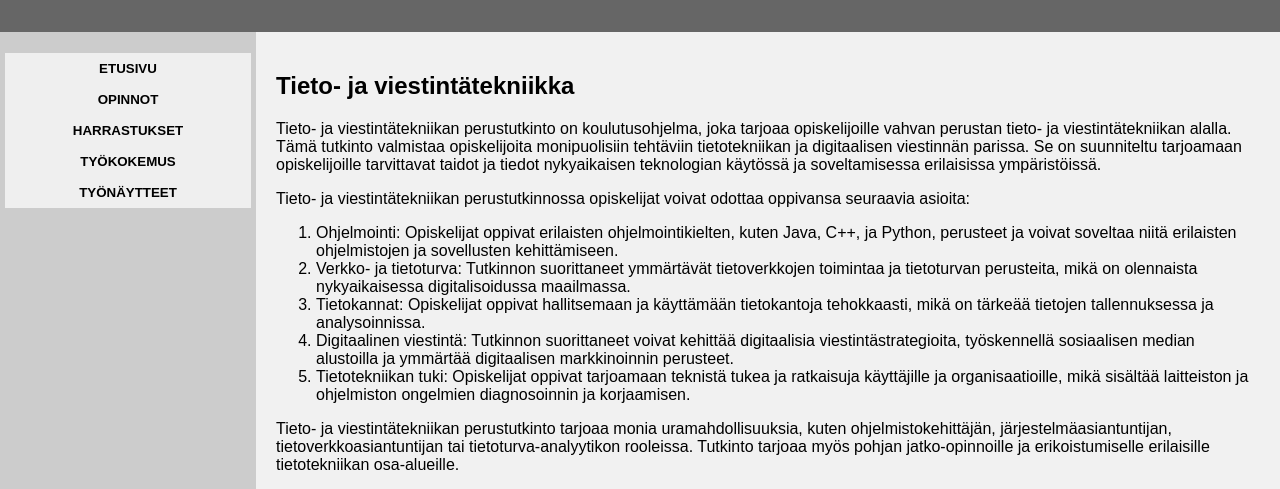
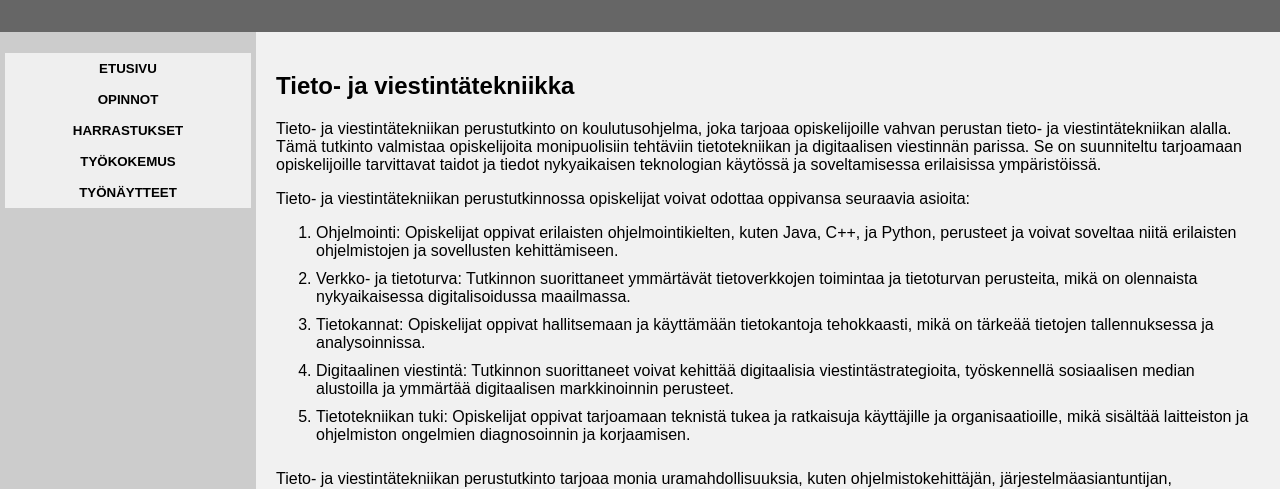
Before and after one commit to TommiSavolainen/harrastus-sivu, a plain HTML site: page opinnot.html in a window 1280 px wide. Shown: the part 133-622 px from the top of the page. Drawn offline with Linux system fonts and the light colour scheme.

Commit message:
Pientä korjausta

```diff
--- a/opinnot.html
+++ b/opinnot.html
@@ -44,15 +44,15 @@
                 erilaisissa ympäristöissä.</p>
             <p>Tieto- ja viestintätekniikan perustutkinnossa opiskelijat voivat odottaa oppivansa seuraavia asioita:</p>
             <ol>
-                <li>Ohjelmointi: Opiskelijat oppivat erilaisten ohjelmointikielten, kuten Java, C++, ja Python,
+                <li class="vali">Ohjelmointi: Opiskelijat oppivat erilaisten ohjelmointikielten, kuten Java, C++, ja Python,
                     perusteet ja voivat soveltaa niitä erilaisten ohjelmistojen ja sovellusten kehittämiseen.</li>
-                <li>Verkko- ja tietoturva: Tutkinnon suorittaneet ymmärtävät tietoverkkojen toimintaa ja tietoturvan
+                <li class="vali">Verkko- ja tietoturva: Tutkinnon suorittaneet ymmärtävät tietoverkkojen toimintaa ja tietoturvan
                     perusteita, mikä on olennaista nykyaikaisessa digitalisoidussa maailmassa.</li>
-                <li>Tietokannat: Opiskelijat oppivat hallitsemaan ja käyttämään tietokantoja tehokkaasti,
+                <li class="vali">Tietokannat: Opiskelijat oppivat hallitsemaan ja käyttämään tietokantoja tehokkaasti,
                     mikä on tärkeää tietojen tallennuksessa ja analysoinnissa.</li>
-                <li>Digitaalinen viestintä: Tutkinnon suorittaneet voivat kehittää digitaalisia viestintästrategioita,
+                <li class="vali">Digitaalinen viestintä: Tutkinnon suorittaneet voivat kehittää digitaalisia viestintästrategioita,
                     työskennellä sosiaalisen median alustoilla ja ymmärtää digitaalisen markkinoinnin perusteet.</li>
-                <li>Tietotekniikan tuki: Opiskelijat oppivat tarjoamaan teknistä tukea ja ratkaisuja käyttäjille ja
+                <li class="vali">Tietotekniikan tuki: Opiskelijat oppivat tarjoamaan teknistä tukea ja ratkaisuja käyttäjille ja
                     organisaatioille, mikä sisältää laitteiston ja ohjelmiston ongelmien diagnosoinnin ja korjaamisen.
                 </li>
             </ol>
--- a/style.css
+++ b/style.css
@@ -24,8 +24,9 @@ header {
 }
 .harrastus_kuvat {
   float: right;
-
-
+}
+.vali {
+  padding-bottom: 10px;
 }
 .harrastus_kuvat::after {
   content: "";
```
